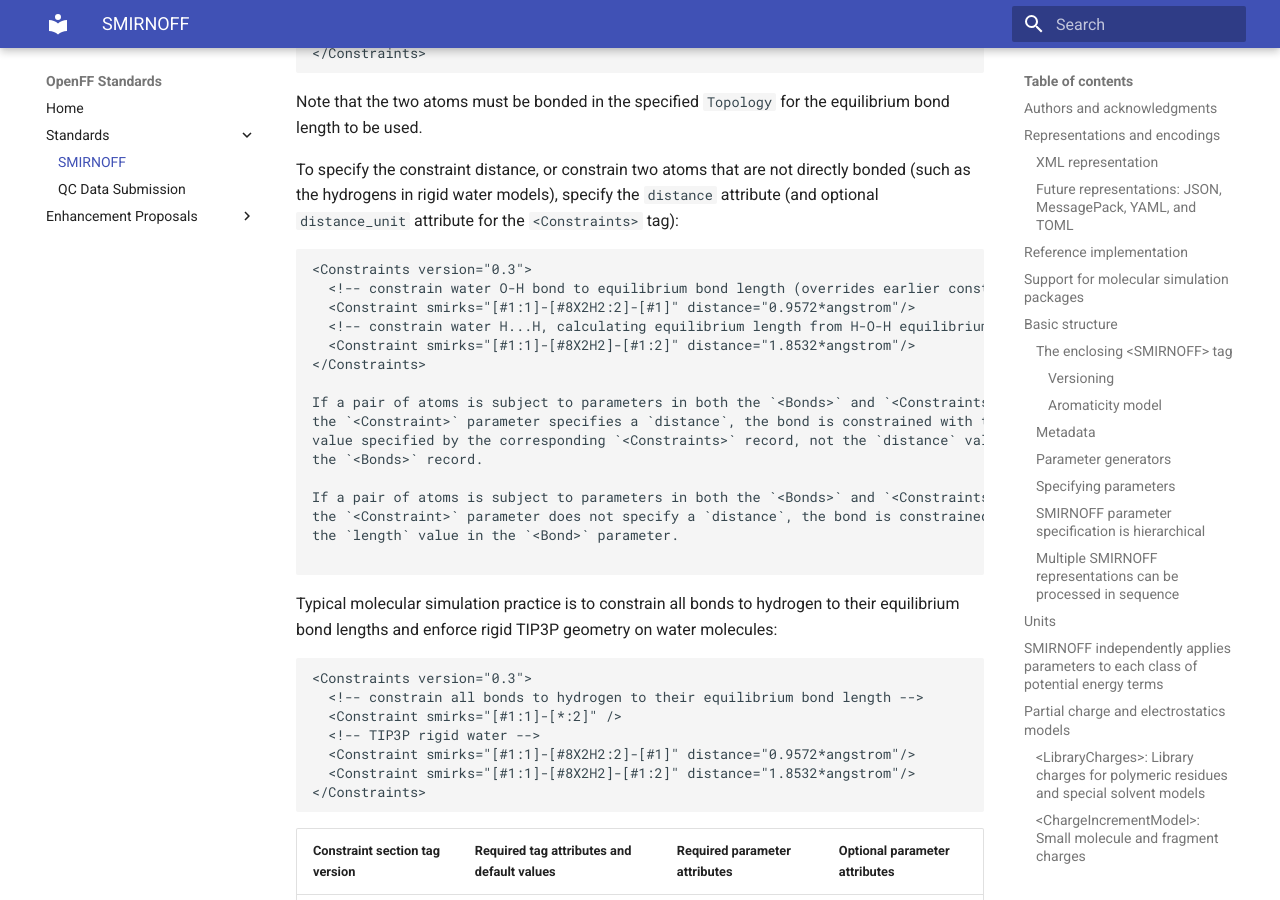
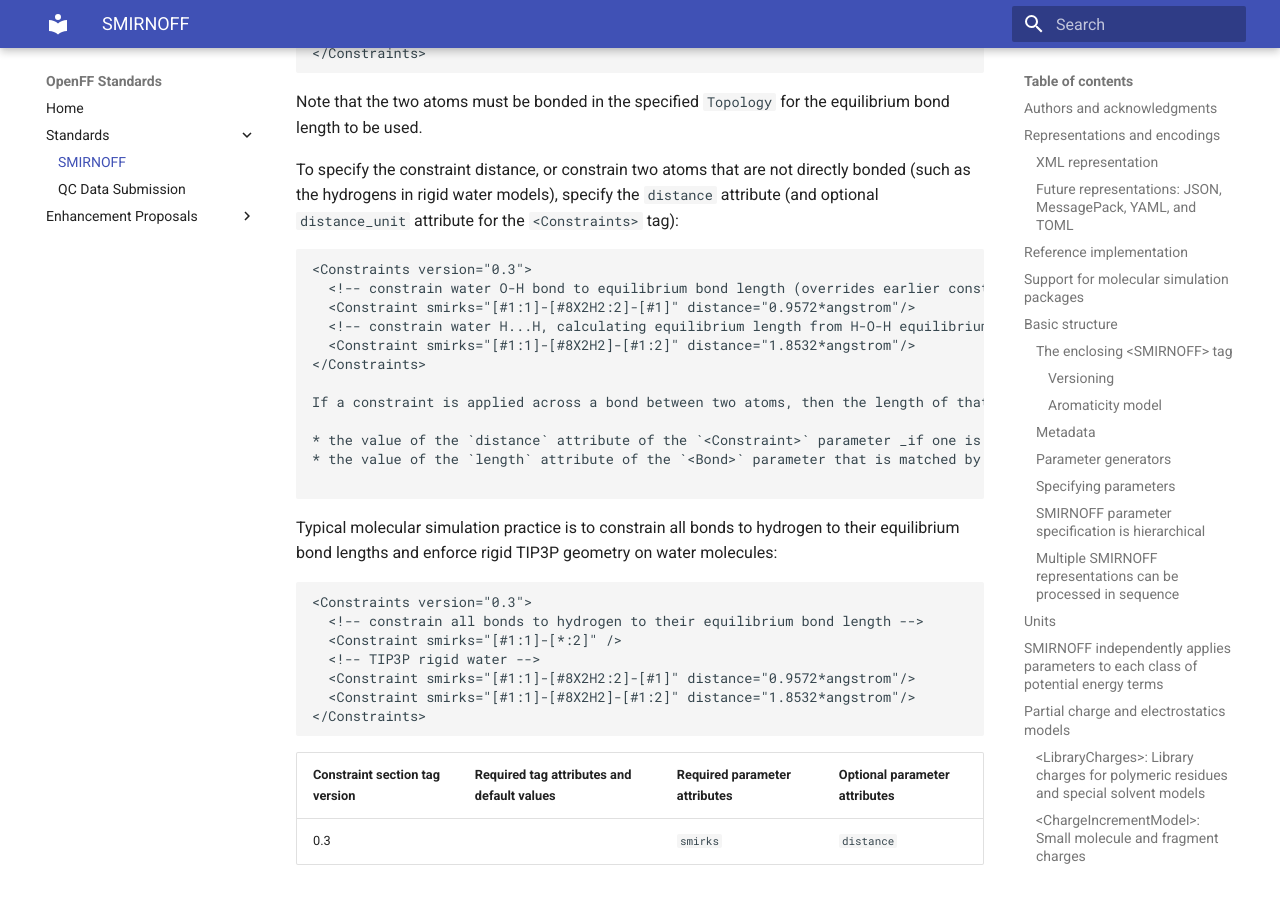
Before and after one commit to openforcefield/standards, an MkDocs documentation site: the page built from docs/standards/smirnoff.md, in a window 1280 px wide and 900 px high, scrolled down 20441 px. Built offline with MkDocs 1.6.1 and Material for MkDocs 9.7.7, drawn with Linux system fonts in a browser that asks for light colours.

Commit message:
Update docs/standards/smirnoff.md
Co-authored-by: SimonBoothroyd <simon.boothroyd@hotmail.com>

````diff
--- a/docs/standards/smirnoff.md
+++ b/docs/standards/smirnoff.md
@@ -639,14 +639,10 @@ To specify the constraint distance, or constrain two atoms that are not directly
   <Constraint smirks="[#1:1]-[#8X2H2]-[#1:2]" distance="1.8532*angstrom"/>
 </Constraints>
 
-If a pair of atoms is subject to parameters in both the `<Bonds>` and `<Constraints>` sections and
-the `<Constraint>` parameter specifies a `distance`, the bond is constrained with the `distance`
-value specified by the corresponding `<Constraints>` record, not the `distance` value specified by
-the `<Bonds>` record.
+If a constraint is applied across a bond between two atoms, then the length of that bond will be constrained to:
 
-If a pair of atoms is subject to parameters in both the `<Bonds>` and `<Constraints>` sections and
-the `<Constraint>` parameter does not specify a `distance`, the bond is constrained to a distance of
-the `length` value in the `<Bond>` parameter.
+* the value of the `distance` attribute of the `<Constraint>` parameter _if one is specified_, *otherwise*
+* the value of the `length` attribute of the `<Bond>` parameter that is matched by that bond
 
 ```
 Typical molecular simulation practice is to constrain all bonds to hydrogen to their equilibrium bond lengths and enforce rigid TIP3P geometry on water molecules:
````
